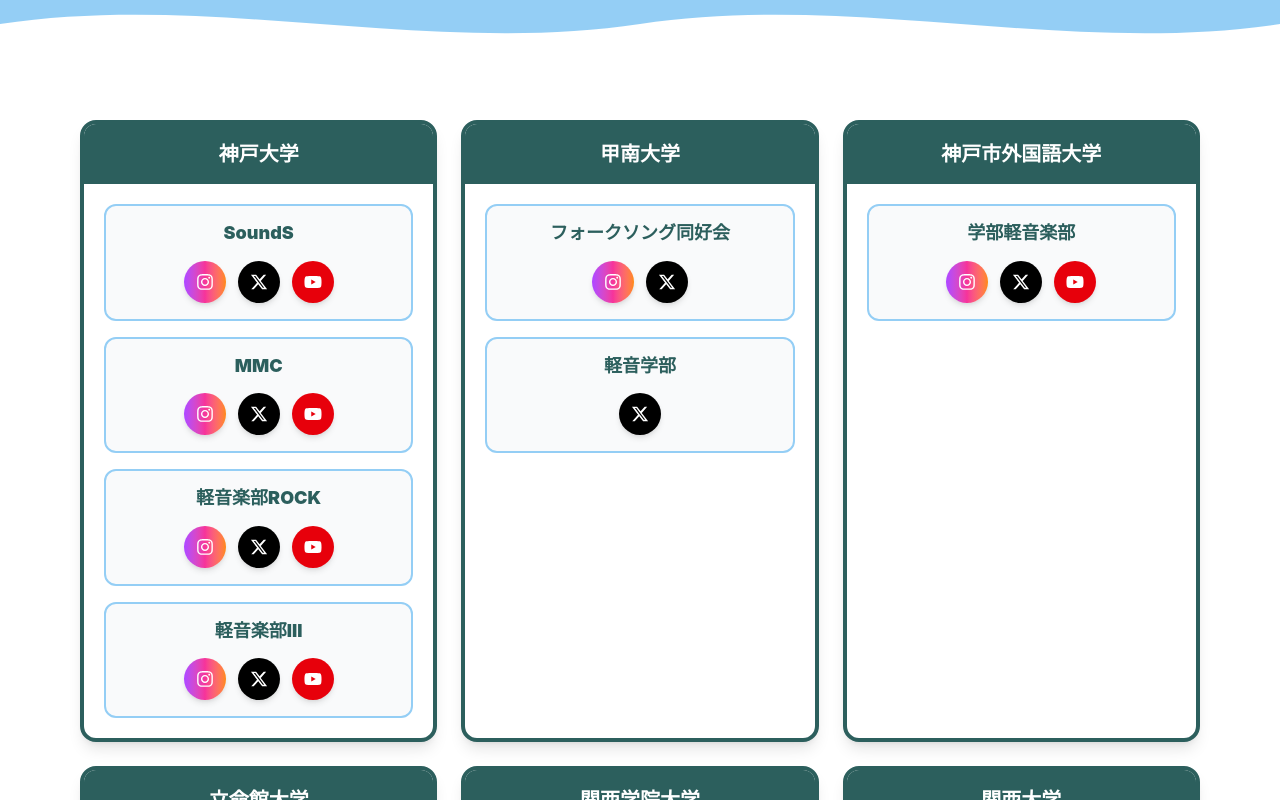
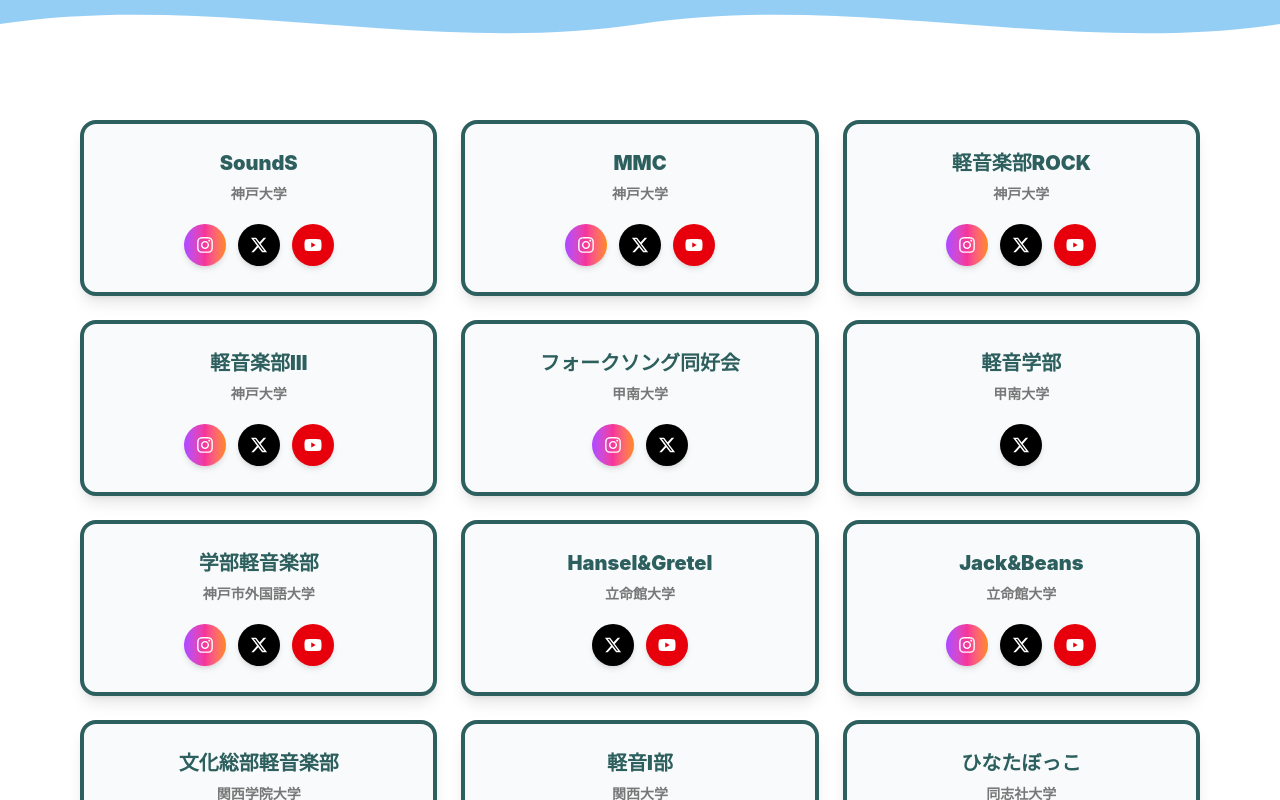
Before and after one commit to hhhhyyyy11/kobe-ongakusai-2026, a Next.js app: page /artists in a window 1280 px wide. Shown: the part 620-1420 px from the top of the page. Built offline with nearby package versions, Linux system fonts and the light colour scheme; no server answers.

Commit message:
出演団体一覧の大学別表示を解消

```diff
--- a/src/app/artists/page.tsx
+++ b/src/app/artists/page.tsx
@@ -42,6 +42,13 @@ const socialPlatforms = [
   className: string;
 }>;
 
+const artists = artistGroups.flatMap((group) =>
+  group.artists.map((artist) => ({
+    ...artist,
+    university: group.university,
+  }))
+);
+
 export default function ArtistsPage() {
   return (
     <div className="min-h-screen bg-kobe-light-blue font-sans">
@@ -72,28 +79,21 @@ export default function ArtistsPage() {
           <WavePattern fillColor="white" backgroundColor="bg-kobe-light-blue" />
 
           <div className="mx-auto max-w-6xl px-4 pt-16">
-            <div className="grid gap-6 md:grid-cols-2 lg:grid-cols-3">
-              {artistGroups.map((group) => (
-                <section
-                  key={group.university}
-                  className="overflow-hidden rounded-2xl border-4 border-kobe-dark-teal bg-white shadow-lg"
+            <ul className="grid gap-6 md:grid-cols-2 lg:grid-cols-3">
+              {artists.map((artist) => (
+                <li
+                  key={`${artist.university}-${artist.name}`}
+                  className="flex min-h-44 flex-col justify-center rounded-2xl border-4 border-kobe-dark-teal bg-gray-50 p-6 text-center shadow-lg"
                 >
-                  <h2 className="bg-kobe-dark-teal px-5 py-4 text-center text-xl font-black text-white">
-                    {group.university}
+                  <h2 className="text-xl leading-tight font-black text-kobe-dark-teal">
+                    {artist.name}
                   </h2>
-
-                  <ul className="space-y-4 p-5">
-                    {group.artists.map((artist) => (
-                      <li
-                        key={artist.name}
-                        className="rounded-xl border-2 border-kobe-light-blue bg-gray-50 p-4"
-                      >
-                        <h3 className="text-center text-lg leading-tight font-black text-kobe-dark-teal">
-                          {artist.name}
-                        </h3>
+                  <p className="mt-2 text-sm font-bold text-kobe-gray">
+                    {artist.university}
+                  </p>
 
                   {artist.socials && (
-                          <div className="mt-4 flex justify-center gap-3">
+                    <div className="mt-5 flex justify-center gap-3">
                       {socialPlatforms.map((platform) => {
                         const href = artist.socials?.[platform.key];
 
@@ -109,14 +109,11 @@ export default function ArtistsPage() {
                             href={href}
                             target="_blank"
                             rel="noopener noreferrer"
-                                  aria-label={`${group.university}${artist.name}の${platform.label}を新しいタブで開く`}
+                            aria-label={`${artist.university} ${artist.name}の${platform.label}を新しいタブで開く`}
                             title={platform.label}
                             className={`rounded-full p-3 text-white shadow-md transition-all duration-300 hover:scale-110 ${platform.className}`}
                           >
-                                  <Icon
-                                    className="text-lg"
-                                    aria-hidden="true"
-                                  />
+                            <Icon className="text-lg" aria-hidden="true" />
                           </a>
                         );
                       })}
@@ -125,9 +122,6 @@ export default function ArtistsPage() {
                 </li>
               ))}
             </ul>
-                </section>
-              ))}
-            </div>
           </div>
         </section>
       </main>
```
Lines whose indentation alone changed are shown as unchanged.
